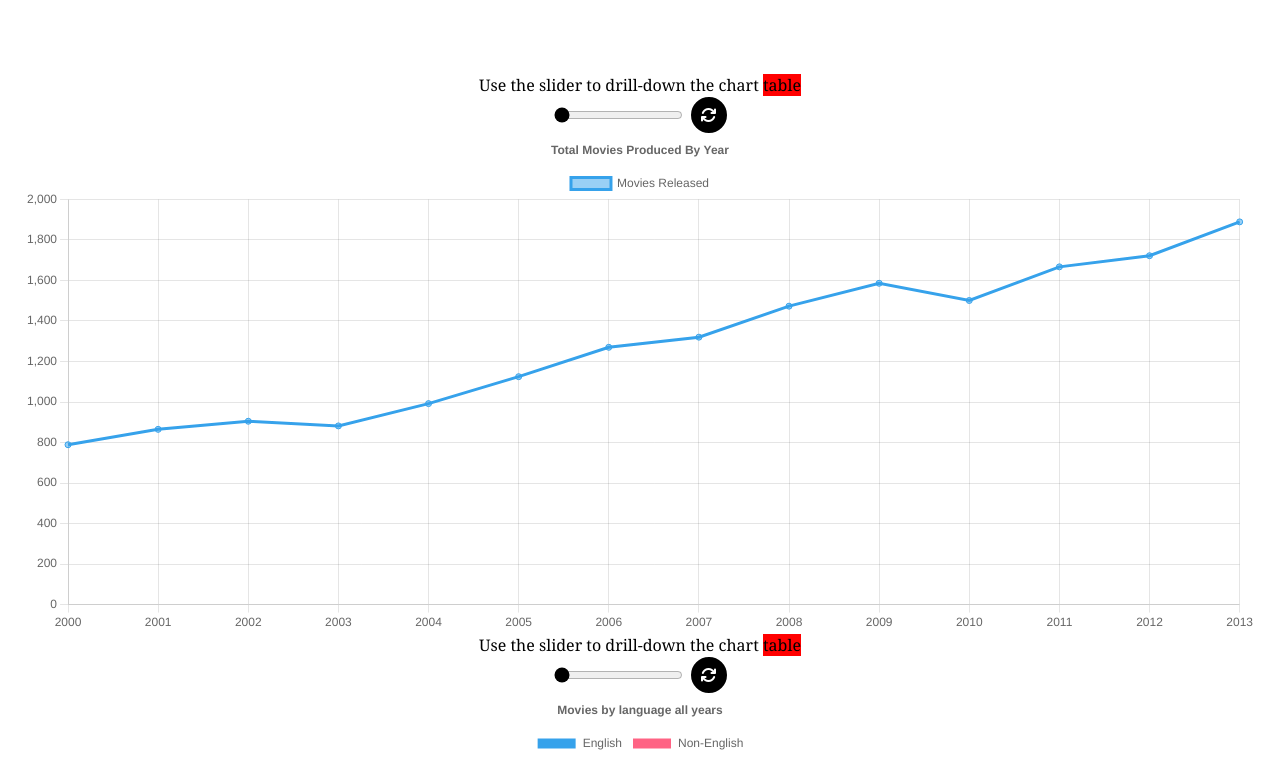
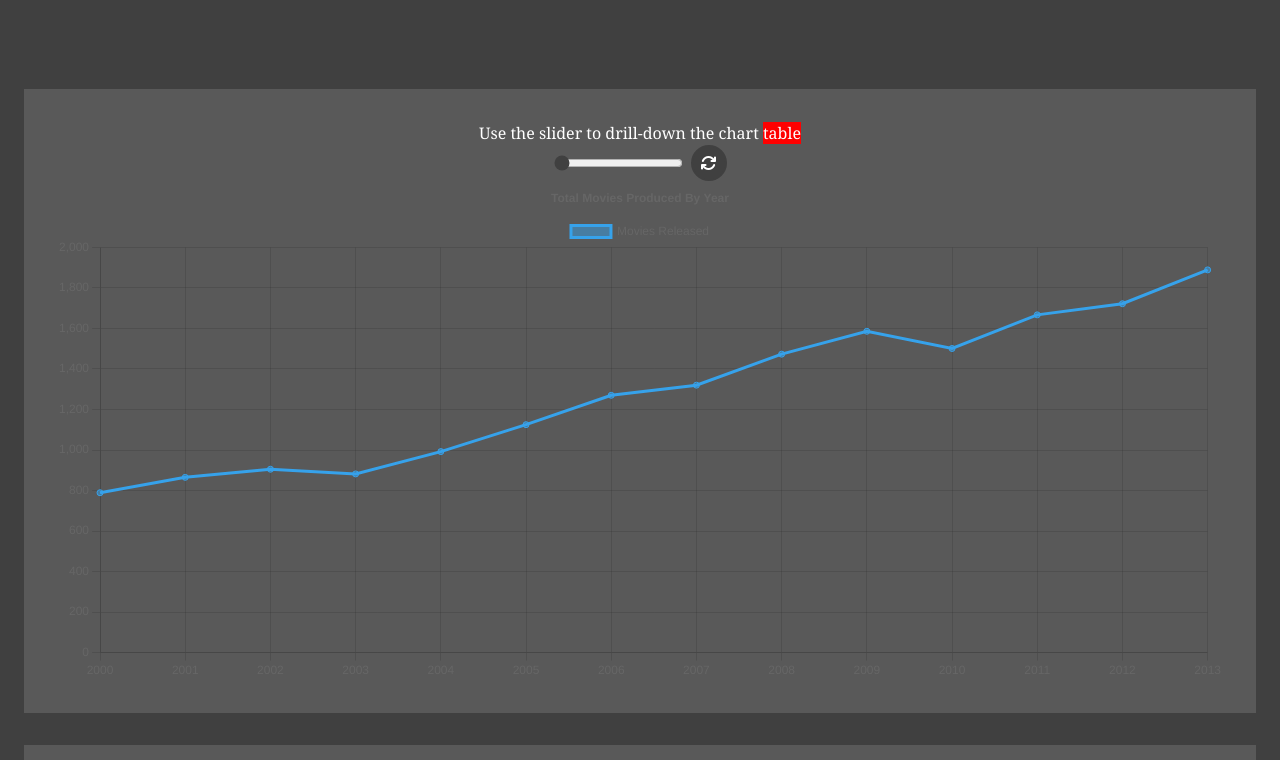
Before and after one commit to Shane-Donlon/pp2-data-vis, a plain HTML site: page index.html in a window 1280 px wide. Shown: the part 115-875 px from the top of the page. Drawn offline with nearby package versions, Linux system fonts and the light colour scheme.

Commit message:
Style add: body, and section bgcolors

```diff
--- a/assets/css/style.css
+++ b/assets/css/style.css
@@ -6,11 +6,15 @@
   --fs-400: 1rem;
   --fw-regualar: 400;
   --fw-bold: 600;
+  --bg-clr-primary: #404040;
+  --bg-clr-secondary: #595959;
   --large-font-clamp: clamp(2rem, 1.6364rem + 1.8182vw, 3rem);
 }
 
 body {
   font-family: "Noto Serif", serif;
+  background-color: var(--bg-clr-primary);
+  color: white;
 }
 
 .content-wrapper {
@@ -61,13 +65,13 @@ p {
 .btn {
   position: relative;
   isolation: isolate;
-  background-color: black;
+  background-color: var(--bg-clr-primary);
   color: white;
   font-weight: 600;
   border-radius: 50%;
   padding: 0.5em 0.5em;
   overflow: hidden;
-  border: 2px solid black;
+  border: 2px solid var(--bg-clr-primary);
   width: max-content;
   display: flex;
   justify-content: center;
@@ -97,7 +101,7 @@ p {
   transition: transform 0.5s ease;
   transform: scale(1);
   transform-origin: top left;
-  color: black;
+  color: var(--bg-clr-primary);
 }
 
 .btn:hover {
@@ -105,7 +109,7 @@ p {
 }
 
 .inputSlider {
-  accent-color: black;
+  accent-color: var(--bg-clr-primary);
 }
 
 .inputSlider:hover {
@@ -128,3 +132,9 @@ p {
   position: relative;
   min-height: 500px;
 }
+
+section:not(:first-child) {
+  padding: 2em;
+  background-color: var(--bg-clr-secondary);
+  margin-block: 2em;
+}
```
